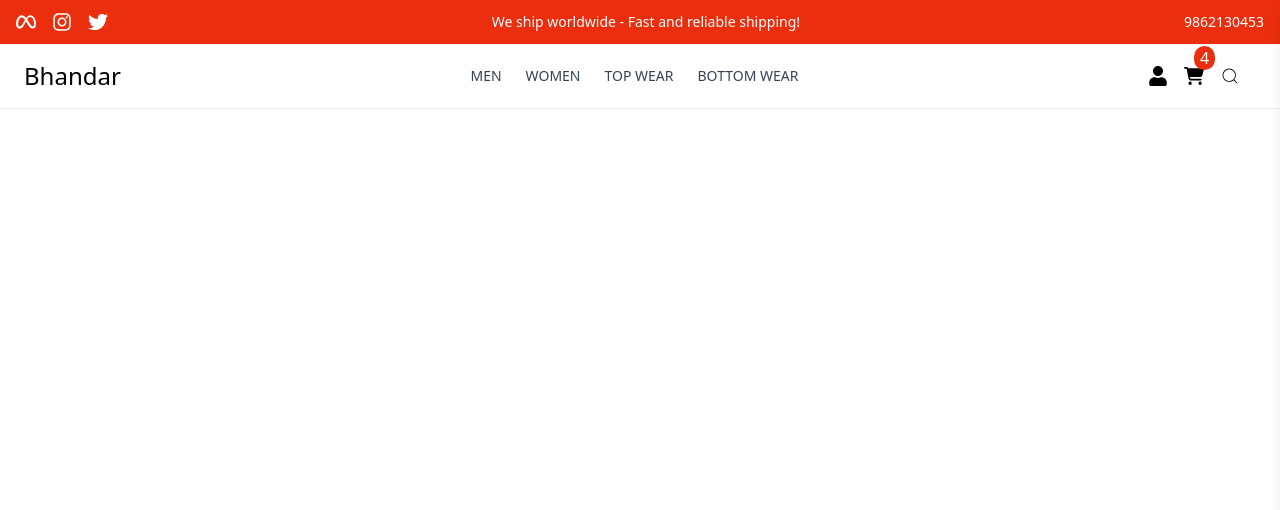
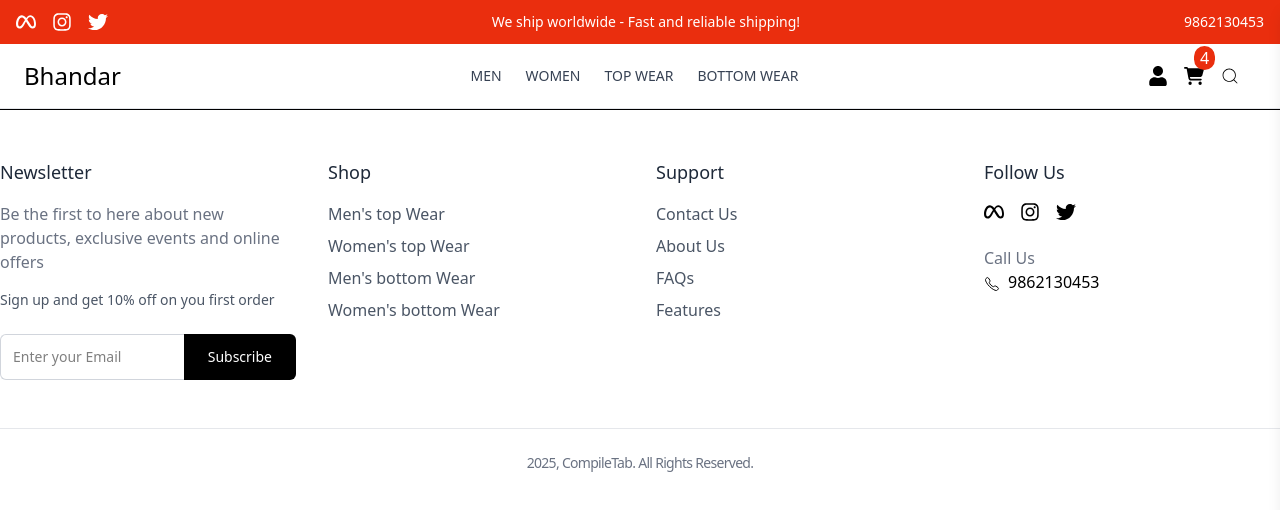
Before and after one commit to yuvraj-sapkota/e-commerce, a React (Vite) app: page / in a window 1280 px wide. Shown: the top 510 px of the page. Built offline with nearby package versions, Linux system fonts and the light colour scheme.

Commit message:
footer completed

```diff
--- /dev/null
+++ b/src/components/Common/Footer.jsx
@@ -0,0 +1,139 @@
+import { FaInstagram, FaMeta, FaTwitter } from "react-icons/fa6";
+import { IoCallOutline } from "react-icons/io5";
+import { Link } from "react-router-dom";
+const Footer = () => {
+  return (
+    <>
+      <div className="border-t py-12">
+        <div className="container mx-auto grid grid-cols-1 md:grid-cols-4 gap-8 px-4 lg:px-0">
+          <div>
+            <h3 className="text-lg text-gray-800 mb-4"> Newsletter</h3>
+            <p className=" text-gray-500 mb-4">
+              Be the first to here about new products, exclusive events and
+              online offers
+            </p>
+            <p className="font-medium text-sm text-gray-600 mb-6">
+              Sign up and get 10% off on you first order
+            </p>
+
+            {/* newsletter form  */}
+
+            <form className="flex">
+              <input
+                type="email"
+                placeholder="Enter your Email"
+                className="p-3 w-full text-sm border-t border-l border-b border-gray-300 rounded-l-md focus:outline-none focus:ring-2 focus:ring-gray-500 transition-all"
+                required
+              />
+              <button
+                type="submit"
+                className="bg-black text-white px-6 py-3 text-sm rounded-r-md hover:bg-gray-800 transition-all"
+              >
+                Subscribe
+              </button>
+            </form>
+          </div>
+
+          {/* shop links  */}
+          <div>
+            <h3 className="text-lg text-gray-800 mb-4">Shop</h3>
+
+            <ul className="space-y-2 text-gray-600">
+              <li>
+                <Link to="#" className="hover:text-gray-500  transition-colors">
+                  Men's top Wear
+                </Link>
+              </li>
+              <li>
+                <Link to="#" className="hover:text-gray-500  transition-colors">
+                  Women's top Wear
+                </Link>
+              </li>
+              <li>
+                <Link to="#" className="hover:text-gray-500  transition-colors">
+                  Men's bottom Wear
+                </Link>
+              </li>
+              <li>
+                <Link to="#" className="hover:text-gray-500  transition-colors">
+                  Women's bottom Wear
+                </Link>
+              </li>
+            </ul>
+          </div>
+
+          {/* support links  */}
+          <div>
+            <h3 className="text-lg text-gray-800 mb-4">Support</h3>
+
+            <ul className="space-y-2 text-gray-600">
+              <li>
+                <Link to="#" className="hover:text-gray-500  transition-colors">
+                  Contact Us
+                </Link>
+              </li>
+              <li>
+                <Link to="#" className="hover:text-gray-500  transition-colors">
+                  About Us
+                </Link>
+              </li>
+              <li>
+                <Link to="#" className="hover:text-gray-500  transition-colors">
+                  FAQs
+                </Link>
+              </li>
+              <li>
+                <Link to="#" className="hover:text-gray-500  transition-colors">
+                  Features
+                </Link>
+              </li>
+            </ul>
+          </div>
+          {/* follow us  */}
+          <div>
+            <h3 className="text-lg text-gray-800 mb-4">Follow Us</h3>
+            <div className="flex items-center space-x-4 mb-6">
+              <a
+                href="https://www.facebook.com"
+                target="_blank"
+                rel="noopener noreferrer"
+                className="hover:text-gray-500"
+              >
+                <FaMeta className="h-5 w-5" />
+              </a>
+              <a
+                href="https://www.facebook.com"
+                target="_blank"
+                rel="noopener noreferrer"
+                className="hover:text-gray-500"
+              >
+                <FaInstagram className="h-5 w-5" />
+              </a>
+              <a
+                href="https://www.facebook.com"
+                target="_blank"
+                rel="noopener noreferrer"
+                className="hover:text-gray-500"
+              >
+                <FaTwitter className="h-5 w-5" />
+              </a>
+            </div>
+            <div>
+              <p className="text-gray-500">Call Us</p>
+              <p>
+                <IoCallOutline  className="inline-block mr-2"/>
+                9862130453
+              </p>
+            </div>
+          </div>
+          {/* footer bottom  */}
+        </div>
+          <div className="container mx-auto mt-12 px-4 lg:px-0 border-t border-gray-200 pt-6">
+            <p className="text-gray-500 text-sm tracking-tighter text-center">2025, CompileTab. All Rights Reserved.</p>
+          </div>
+      </div>
+    </>
+  );
+};
+
+export default Footer;
--- a/src/components/Layout/CartDrawer.jsx
+++ b/src/components/Layout/CartDrawer.jsx
@@ -20,7 +20,7 @@
         </div>
 
         <div className=" flex-grow  p-4 overflow-y-auto">
-           <CartContents/>
+          <CartContents />
         </div>
 
         <div className="sticky bottom-0 bg-white  ">
--- a/src/components/Layout/UserLayout.jsx
+++ b/src/components/Layout/UserLayout.jsx
@@ -1,10 +1,12 @@
 import React from "react";
 import Header from "../Common/Header";
+import Footer from "../Common/Footer";
 
 const UserLayout = () => {
   return (
     <div>
       <Header />
+      <Footer />
     </div>
   );
 };
```
